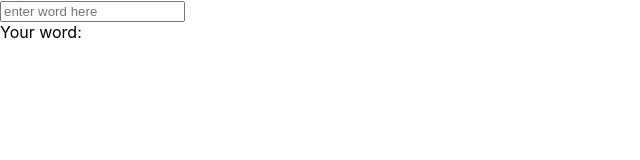
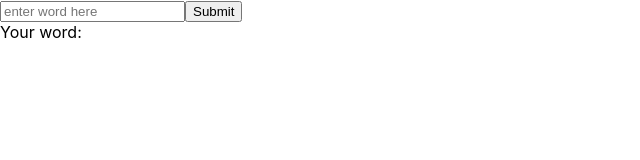
Before and after one commit to treaganbirbal/isPalindrom_Check, a React (Create React App) app: page / in a window 1280 px wide. Shown: the top 160 px of the page, without its empty margins (0-640 px from the left). Built offline with nearby package versions, Linux system fonts and the light colour scheme.

Commit message:
implemented submit button

```diff
--- a/src/App.js
+++ b/src/App.js
@@ -24,8 +24,9 @@ class App extends React.Component {
   render() {
     return (
       <>
-        <form action="">
+        <form action="" onSubmit={this.handleSubmit}>
           <input type="text" onChange={this.handleChange} placeholder='enter word here' name="currentWord" id="" />
+          <input type="submit"/>
           <div className="pal-reveal">
             Your word: <span>{this.state.currentWord}</span>
             <span className="reversed-word"></span>
```
